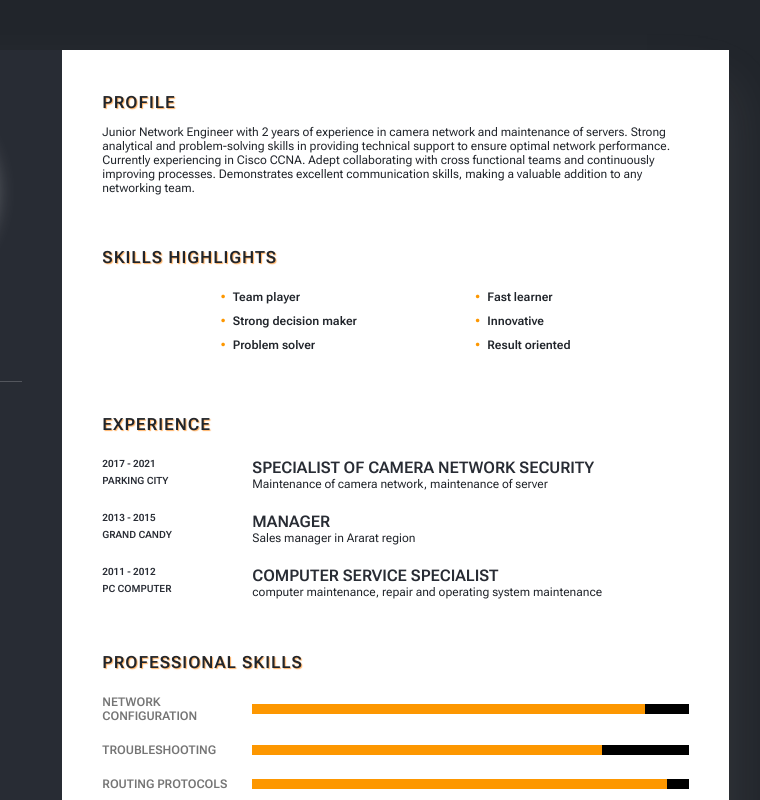
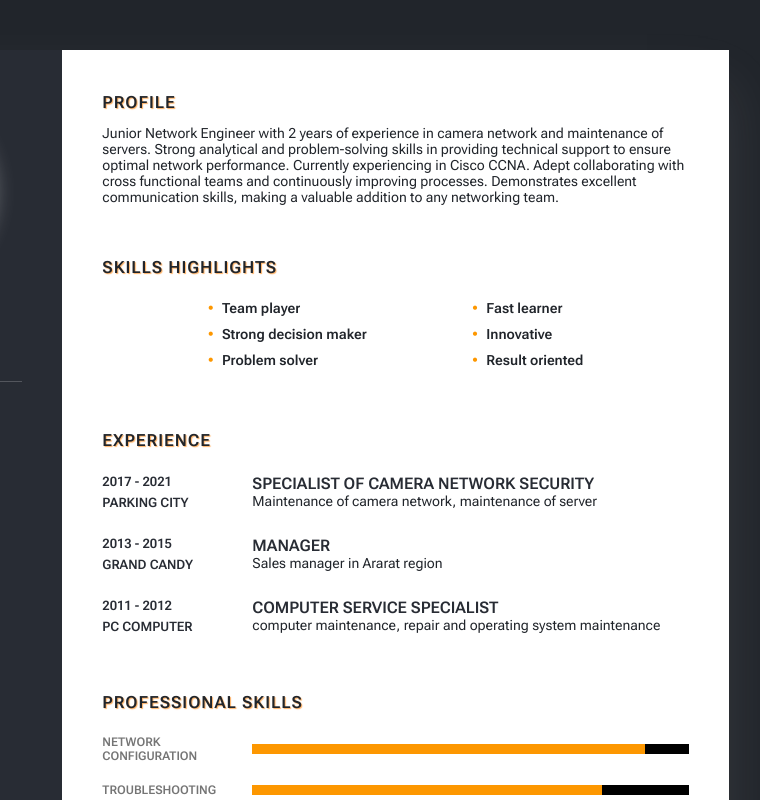
Before and after one commit to DavIdHabeTyan/CV-David-Habetyan, a website: page index.html in a window 1280 px wide. Shown: the top 800 px of the page, 411-1171 px from the left. Drawn offline with Linux system fonts and the light colour scheme.

Commit message:
fix font size

```diff
--- a/style.css
+++ b/style.css
@@ -198,6 +198,9 @@ a:active {
 .about {
     margin-bottom: 50px;
 }
+.about p {
+    font-size: 14px;
+}
 
 .about:last-child {
     margin-bottom: 0;
@@ -224,6 +227,9 @@ p {
     margin-bottom: 50px;
 }
 
+.highlights ul li {
+    font-size: 14px;
+}
 .left {
     margin-bottom: -10px;
 }
@@ -266,6 +272,7 @@ p {
     color: #282c34;
     font-weight: 600;
     margin-bottom: 6px;
+    font-size: 13px;
 }
 
 .about .box .text h4 {
```
